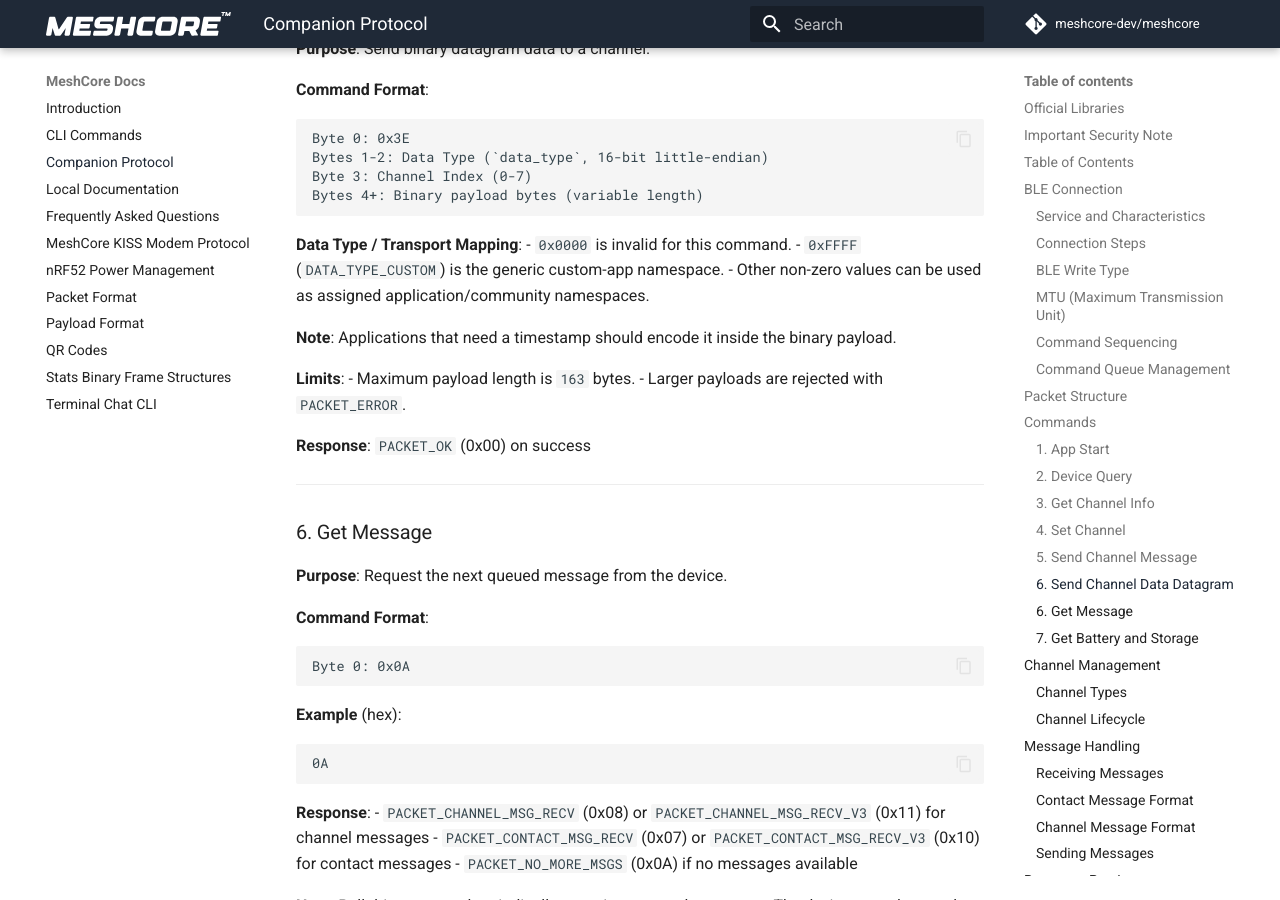
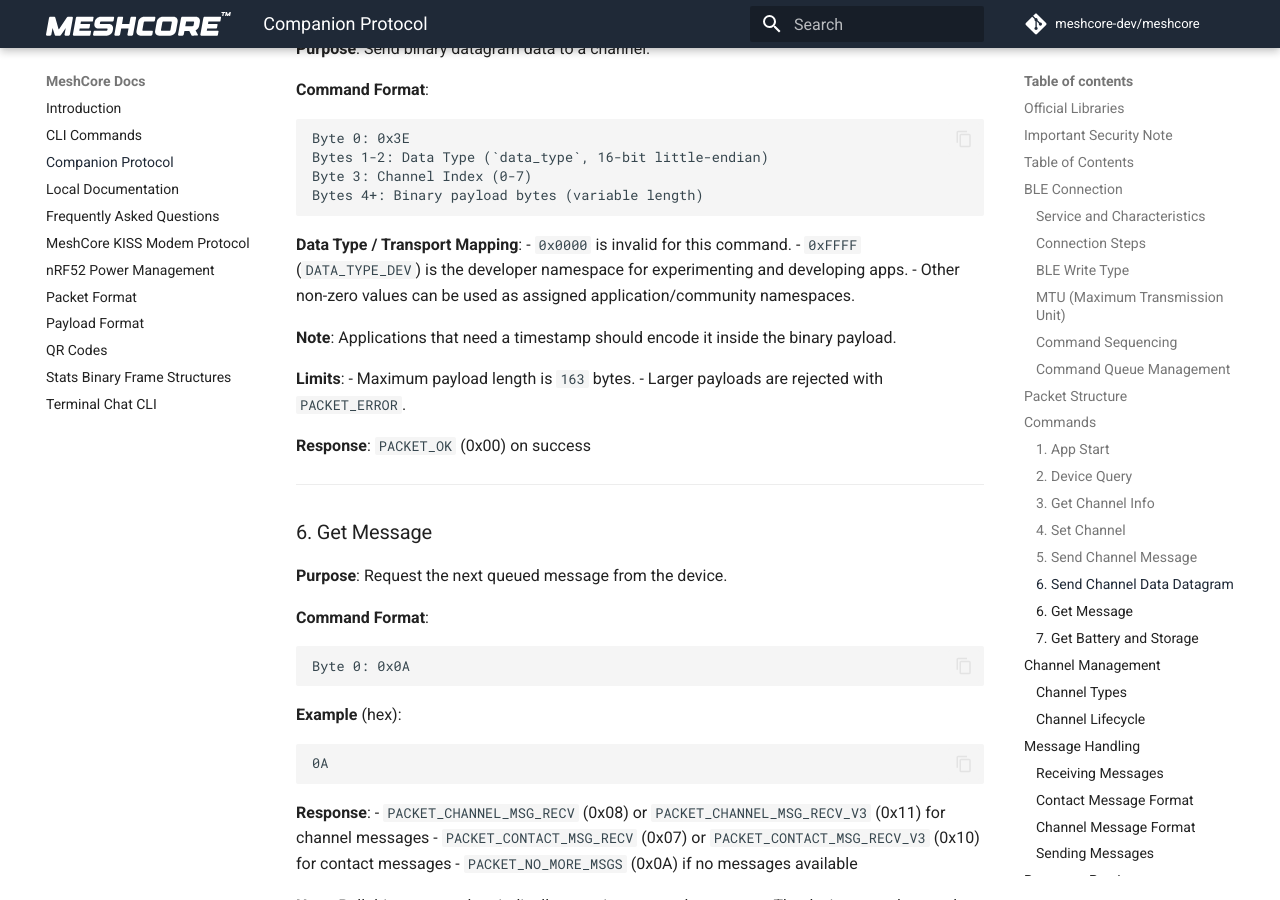
Before and after one commit to JacekVV/MeshCore-Hydra, an MkDocs documentation site: the page built from docs/companion_protocol.md, in a window 1280 px wide and 900 px high, scrolled down 6998 px. Built offline with MkDocs 1.6.1 and Material for MkDocs 9.7.7, drawn with Linux system fonts in a browser that asks for light colours; comment, search, counter and statistics services are not loaded.

Commit message:
fix: Rename grp dev type
ref: #1928

```diff
--- a/docs/companion_protocol.md
+++ b/docs/companion_protocol.md
@@ -295,7 +295,7 @@ Bytes 4+: Binary payload bytes (variable length)
 
 **Data Type / Transport Mapping**:
 - `0x0000` is invalid for this command.
-- `0xFFFF` (`DATA_TYPE_CUSTOM`) is the generic custom-app namespace.
+- `0xFFFF` (`DATA_TYPE_DEV`) is the developer namespace for experimenting and developing apps.
 - Other non-zero values can be used as assigned application/community namespaces.
 
 **Note**: Applications that need a timestamp should encode it inside the binary payload.
```
Also changed, not shown: 1 other file.
